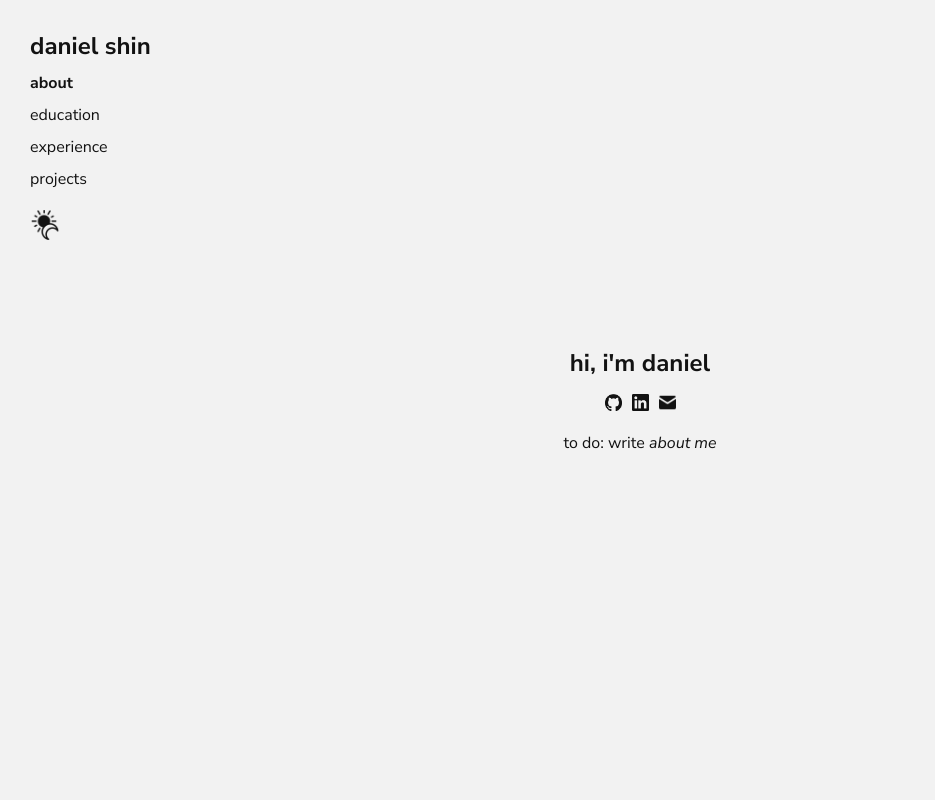
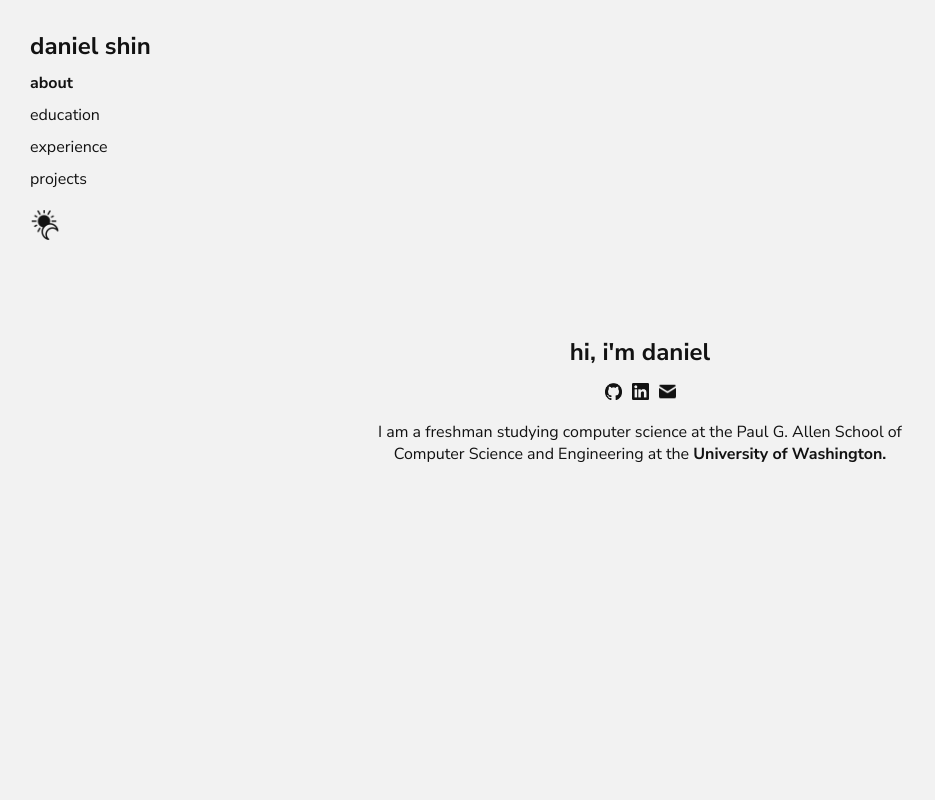
Before and after one commit to danielkshin/danielkshin.github.io, a React (Vite) app: page / in a window 1280 px wide. Shown: the top 800 px of the page, without its empty margins (0-935 px from the left). Built offline with nearby package versions, Linux system fonts and the light colour scheme.

Commit message:
Add a short introduction to about

```diff
--- a/src/About.tsx
+++ b/src/About.tsx
@@ -33,7 +33,8 @@ const About = () => {
         <img src={!copiedEmail ? email : copied} onClick={copyEmail} />
       </div>
       <p>
-        to do: write <i>about me</i>
+        I am a freshman studying computer science at the Paul G. Allen School of
+        Computer Science and Engineering at the <b>University of Washington.</b>
       </p>
     </section>
   );
--- a/src/App.css
+++ b/src/App.css
@@ -82,6 +82,11 @@ section {
   justify-content: center;
   align-items: center;
   flex-direction: column;
+}
+
+section p {
+  width: 550px;
+  text-align: center;
 }
 
 #education,
```
